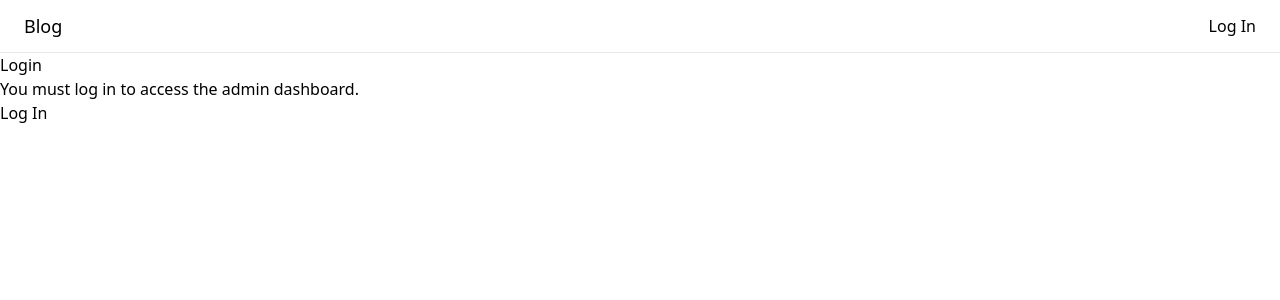
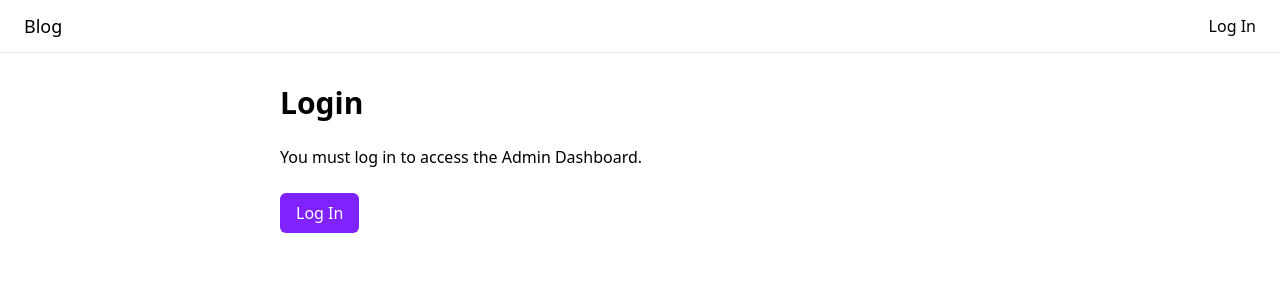
Before and after one commit to millan-figueroa-pscoursework/lab-10.4-dyanimc-routing, a React (Vite) app: page /login in a window 1280 px wide. Shown: the top 300 px of the page. Built offline with nearby package versions, Linux system fonts and the light colour scheme.

Commit message:
Adds styles to BlogPostPage and BlogIndexPage

```diff
--- a/src/pages/BlogPostPage.tsx
+++ b/src/pages/BlogPostPage.tsx
@@ -1,19 +1,23 @@
 import { useParams } from "react-router-dom";
+import PageContainer from "../components/PageContainer";
 import { posts } from "../lib/posts";
 
 export default function BlogPostPage() {
   const { slug } = useParams();
-
   const post = posts.find((p) => p.slug === slug);
 
   if (!post) {
-    return <h2>Post not found</h2>;
+    return (
+      <PageContainer>
+        <h2 className="text-xl text-red-600 font-medium">Post not found.</h2>
+      </PageContainer>
+    );
   }
 
   return (
-    <main>
-      <h1>{post.title}</h1>
-      <p>{post.content}</p>
-    </main>
+    <PageContainer>
+      <h1 className="text-4xl font-bold mb-4">{post.title}</h1>
+      <p className="text-lg leading-relaxed text-gray-800">{post.content}</p>
+    </PageContainer>
   );
 }
--- a/src/pages/LoginPage.tsx
+++ b/src/pages/LoginPage.tsx
@@ -1,20 +1,27 @@
+import PageContainer from "../components/PageContainer";
+import { useAuth } from "../context/AuthContext";
 import { useNavigate } from "react-router-dom";
-import { useAuth } from "../context/AuthContext";
 
 export default function LoginPage() {
   const { login } = useAuth();
   const navigate = useNavigate();
 
   const handleLogin = () => {
-    login(); // set isAuthenticated = true
-    navigate("/admin"); // redirect after login (you can change this)
+    login();
+    navigate("/admin");
   };
 
   return (
-    <main>
-      <h1>Login</h1>
-      <p>You must log in to access the admin dashboard.</p>
-      <button onClick={handleLogin}>Log In</button>
-    </main>
+    <PageContainer>
+      <h1 className="text-3xl font-bold mb-6">Login</h1>
+      <p className="mb-6">You must log in to access the Admin Dashboard.</p>
+
+      <button
+        onClick={handleLogin}
+        className="bg-violet-600 text-white px-4 py-2 rounded-md hover:bg-blue-700 transition"
+      >
+        Log In
+      </button>
+    </PageContainer>
   );
 }
```
